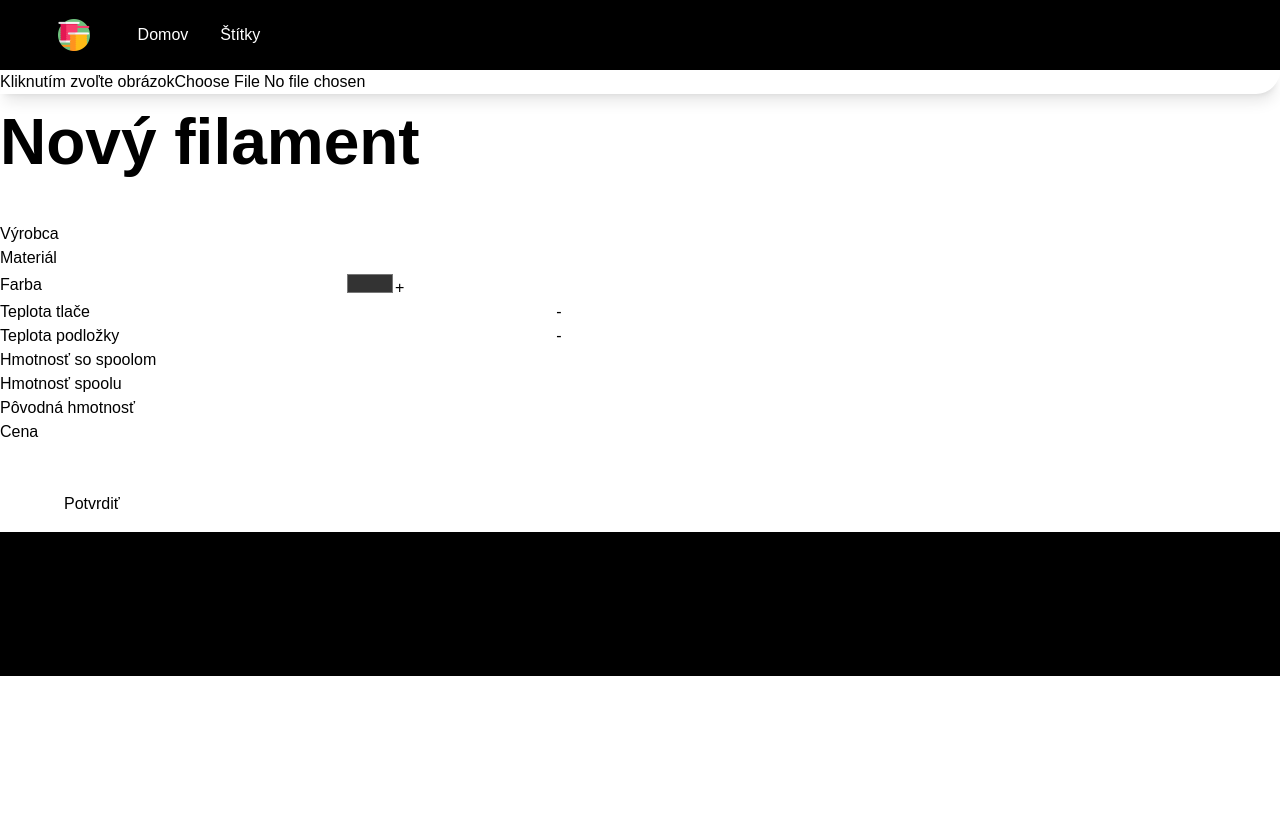
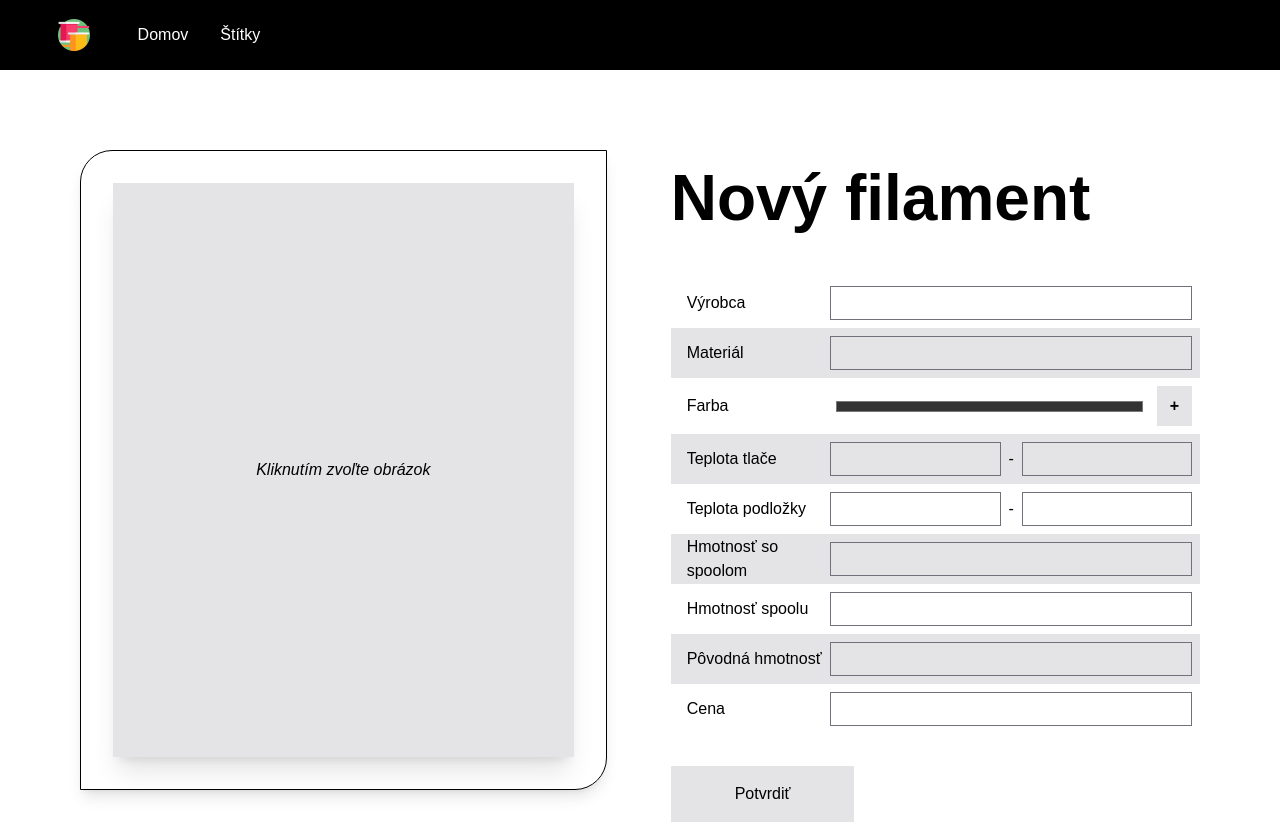
Before and after one commit to cyprich/filamenty, a React (Vite) app in the folder frontend/: page /novy in a window 1280 px wide. Shown: the top 824 px of the page. Before the commit the page ends 800 px from the top, so only its background shows below. Built offline with nearby package versions, Linux system fonts and the light colour scheme.

Commit message:
addfilament tailwindcss

```diff
--- a/frontend/src/AddFilament.jsx
+++ b/frontend/src/AddFilament.jsx
@@ -22,7 +22,6 @@ function AddFilament() {
     const [price, setPrice] = useState(0)
     const [image, setImage] = useState(null)
     const [imagePreview, setImagePreview] = useState(null)
-
 
     // text and number dependencies - required fields
     const [depsAreOK, setDepsAreOK] = useState(true)
@@ -81,35 +80,40 @@ function AddFilament() {
     }
 
     return (
-        <div className={"filament add-filament"}>
-            <div>
-                <div className={"custom-upload custom-border"} style={{position: "relative"}}>
+        <div className={"main add-filament flex"}>
+            <div className={"custom-border border w-[40rem] h-[40rem]"}>
+                <div className={"relative flex justify-center items-center p-8 w-full h-full"}>
                     {
                         imagePreview !== null
                             ? <>
-                                <img src={imagePreview} alt="" style={{
-                                    width: "inherit",
-                                    height: "inherit",
-                                    objectFit: "contain",
-                                    borderRadius: "inherit"
-                                }}/>
-                                <img className={"icon"} src={"src/images/delete_red.png"} alt="" onClick={() => {
-                                    setImage(null)
-                                    setImagePreview(null)
-                                }}/>
+                                <img className={"absolute object-contain w-full h-full p-8 drop-shadow-xl"}
+                                     src={imagePreview} alt=""/>
+                                <img
+                                    className={"clickable absolute bottom-0 right-0 m-4 h-14 w-14 p-3 border drop-shadow-lg !rounded-full bg-zinc-100/95"}
+                                    src={"src/images/delete.png"}
+                                    alt=""
+                                    onClick={() => {
+                                        setImage(null)
+                                        setImagePreview(null)
+                                    }}
+                                />
                             </>
-                            : <label htmlFor="fileInput">Kliknutím zvoľte obrázok</label>
+                            : <label
+                                htmlFor="fileInput"
+                                className={"w-full h-full flex justify-center items-center cursor-pointer italic font-light bg-zinc-200 shadow-xl"}
+                            >Kliknutím zvoľte obrázok</label>
                     }
 
                     <input
                         type="file"
                         id={"fileInput"}
+                        className={"hidden"}
                         accept={"image/jpeg, image/png"}
                         onChange={(e) => handleImageChange(e)}
                     />
                 </div>
             </div>
-            <div style={{display: "flex", flexDirection: "column", gap: "2em"}}>
+            <div className={"flex flex-col gap-8"}>
                 <h1>Nový filament</h1>
                 <table>
                     <tbody>
@@ -128,6 +132,7 @@ function AddFilament() {
                         <td>
                             <input type="color" onChange={(e) => setColor(e.target.value)} value={color}/>
                             <button
+                                className={"font-bold"}
                                 onClick={() => setToggleSecondColor(!toggleSecondColor)}>
                                 {toggleSecondColor ? "-" : "+"}
                             </button>
@@ -144,7 +149,8 @@ function AddFilament() {
                     <tr>
                         <td>Teplota tlače</td>
                         <td>
-                            <input type="number" onChange={(e) => setTempMin(e.target.value)} value={tempMin || ""}/> -
+                            <input type="number" onChange={(e) => setTempMin(e.target.value)} value={tempMin || ""}/>
+                            <p>-</p>
                             <input type="number" onChange={(e) => setTempMax(e.target.value)} value={tempMax || ""}/>
                         </td>
                     </tr>
@@ -152,7 +158,8 @@ function AddFilament() {
                         <td>Teplota podložky</td>
                         <td>
                             <input type="number" onChange={(e) => setTempBedMin(e.target.value)}
-                                   value={tempBedMin || ""}/> -
+                                   value={tempBedMin || ""}/>
+                            <p>-</p>
                             <input type="number" onChange={(e) => setTempBedMax(e.target.value)}
                                    value={tempBedMax || ""}/>
                         </td>
@@ -177,11 +184,14 @@ function AddFilament() {
                     </tr>
                     </tbody>
                 </table>
-                <div style={{display: "flex", gap: "2em", alignItems: "center"}}>
-                    <button style={{width: "max-content", padding: "1em 4em"}} onClick={() => handleSubmit()}>Potvrdiť
+                <div className={"flex gap-8 items-center"}>
+                    <button
+                        className={"clickable-small w-max !px-16 !py-4"}
+                        onClick={() => handleSubmit()}
+                    >Potvrdiť
                     </button>
                     {
-                        depsAreOK || <p style={{color: "red"}}>Prosím vyplňte všetky polia</p>
+                        depsAreOK || <p className={"text-red-600 font-medium"}>Prosím vyplňte všetky polia</p>
                     }
                 </div>
             </div>
--- a/frontend/src/Filaments.jsx
+++ b/frontend/src/Filaments.jsx
@@ -87,7 +87,7 @@ function Filaments() {
                     <DeleteFilament id={deleteFilamentID} image_url={deleteFilamentURL} setShowDelete={setShowDelete}/>}
             </div>
             <div className={"border clickable-small custom-border px-32 py-8"} onClick={() => navigate("/novy")}>
-                <p className={"text-4xl font-light"}>+</p>
+                <p className={"text-4xl"}>+</p>
             </div>
         </div>
     )
--- a/frontend/src/_tailwind.config.js
+++ /dev/null
@@ -1,9 +0,0 @@
-module.exports = {
-    content: [
-        "./src/**/*.{js,jsx,tx,tsx}"
-    ],
-    theme: {
-        extend: {},
-    },
-    plugins: [],
-}
--- a/frontend/src/index.css
+++ b/frontend/src/index.css
@@ -17,6 +17,10 @@ h2 {
 
 h3 {
     font-size: 1.25rem;
+}
+
+button {
+    @apply bg-zinc-200;
 }
 
 .main {
@@ -63,6 +67,33 @@ div.custom-border {
         @apply px-4 py-4
     }
 }
+
+.add-filament {
+    tr:nth-child(even) {
+        @apply bg-zinc-200;
+    }
+
+    td {
+        @apply pl-4;
+    }
+
+    td:has(input) {
+        @apply flex items-center gap-2 p-2;
+
+        button {
+            @apply w-10 h-10;
+        }
+    }
+
+    input {
+        @apply w-full p-1 outline-none
+    }
+
+    input:not([type="color"]) {
+        @apply border border-zinc-500;
+    }
+}
+
 
 /*p {*/
 /*    line-height: 1.4;*/
@@ -134,150 +165,9 @@ div.custom-border {
 /*    border-radius: 32px 0;*/
 /*}*/
 
-/*.custom-upload {*/
-/*    padding: 2em;*/
-/*    width: 36em;*/
-/*    height: 36em;*/
-/*    border: 1px solid black;*/
-/*    display: flex;*/
-/*    justify-content: center;*/
-/*    align-items: center;*/
-
-/*    input {*/
-/*        display: none;*/
-/*    }*/
-
-/*    label {*/
-/*        cursor: pointer;*/
-/*        !*background-color: rgb(245, 245, 245);*!*/
-/*        background-image: linear-gradient(45deg, #efefef, #dedede, #efefef);*/
-/*        border-radius: inherit;*/
-/*        width: 100%;*/
-/*        height: 100%;*/
-/*        display: flex;*/
-/*        justify-content: center;*/
-/*        align-items: center;*/
-/*        font-style: italic;*/
-/*        font-weight: 300;*/
-/*    }*/
-
-/*    .icon {*/
-/*        position: absolute;*/
-/*        bottom: 0;*/
-/*        right: 0;*/
-/*        width: 32px;*/
-/*        height: 32px;*/
-/*        margin: 48px;*/
-/*        padding: 16px;*/
-
-/*        border-radius: 50%;*/
-/*        filter: saturate(0);*/
-/*        background: rgba(255, 255, 255, 0.9);*/
-/*        border: 1px solid black;*/
-
-/*        &:hover {*/
-/*            filter: saturate(1);*/
-/*            transform: scale(1.1);*/
-/*            border-color: #da0000;*/
-/*        }*/
-
-/*        &:active {*/
-/*            transform: scale(0.9);*/
-/*        }*/
-/*    }*/
-/*}*/
-
-/*.plus {*/
-/*    display: flex;*/
-/*    justify-content: center;*/
-/*    padding: 1em 10em;*/
-/*    border: 1px solid black;*/
-/*    cursor: pointer;*/
-/*    user-select: none;*/
-
-/*    p {*/
-/*        font-size: 3em;*/
-/*        font-weight: 300;*/
-/*    }*/
-
-/*    &:hover {*/
-/*        background-color: #ddd;*/
-/*    }*/
-
-/*    &:active {*/
-/*        background-color: #ccc;*/
-/*    }*/
-/*}*/
-
-/*.clickable {*/
-/*    &:hover {*/
-/*        transform: scale(1.1);*/
-/*    }*/
-
-/*    &:active {*/
-/*        transform: scale(0.9);*/
-/*    }*/
-/*}*/
-
-/*.filaments-item {*/
-/*    display: flex;*/
-/*    flex-direction: column;*/
-/*    gap: 32px;*/
-/*    align-items: center;*/
-/*    border: 1px solid black;*/
-/*    padding: 24px;*/
-/*}*/
-
-/*.filaments-buttons img {*/
-/*    width: 28px;*/
-/*    height: auto;*/
-
-/*    &:hover {*/
-/*        transform: scale(1.15);*/
-
-/*        &:last-child {*/
-/*            content: url("./images/delete_red.png");*/
-/*        }*/
-/*    }*/
-
-/*    &:active {*/
-/*        transform: scale(0.9);*/
-/*    }*/
-/*}*/
-
 /*.filament-info td:first-child {*/
 /*    padding-right: 0.5em;*/
 /*}*/
-
-/*.filament {*/
-/*    display: flex;*/
-/*    gap: 40px;*/
-/*    padding: 6em 8em;*/
-/*    max-width: 90vw;*/
-/*    min-height: 70vh;*/
-
-/*    table {*/
-/*        border-collapse: collapse;*/
-
-/*        tbody {*/
-/*            tr:nth-child(even) {*/
-/*                background-color: #eee;*/
-/*            }*/
-
-/*            td {*/
-/*                padding: 12px;*/
-/*            }*/
-
-/*            img {*/
-/*                &:hover {*/
-/*                    transform: scale(1.1);*/
-/*                }*/
-
-/*                &:active {*/
-/*                    transform: scale(0.9);*/
-/*                }*/
-/*            }*/
-/*        }*/
 
 /*        tfoot {*/
 /*            cursor: pointer;*/
```
